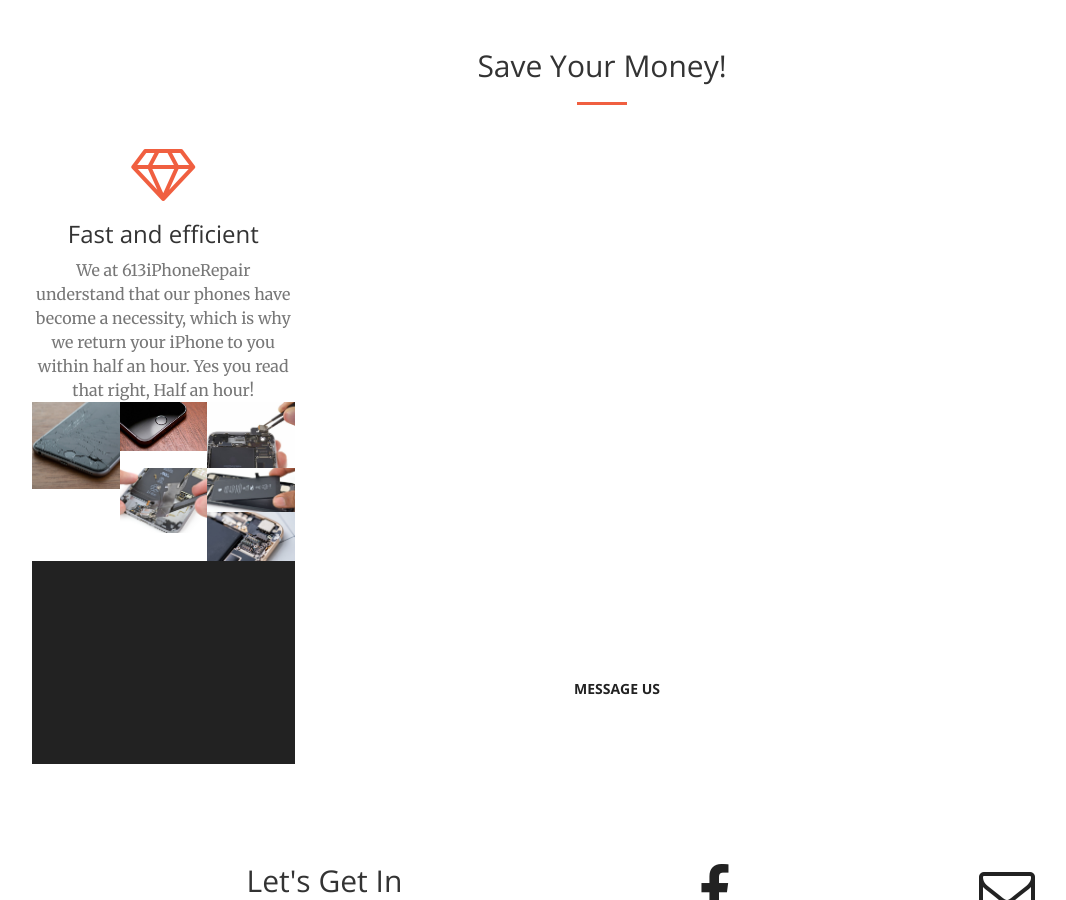
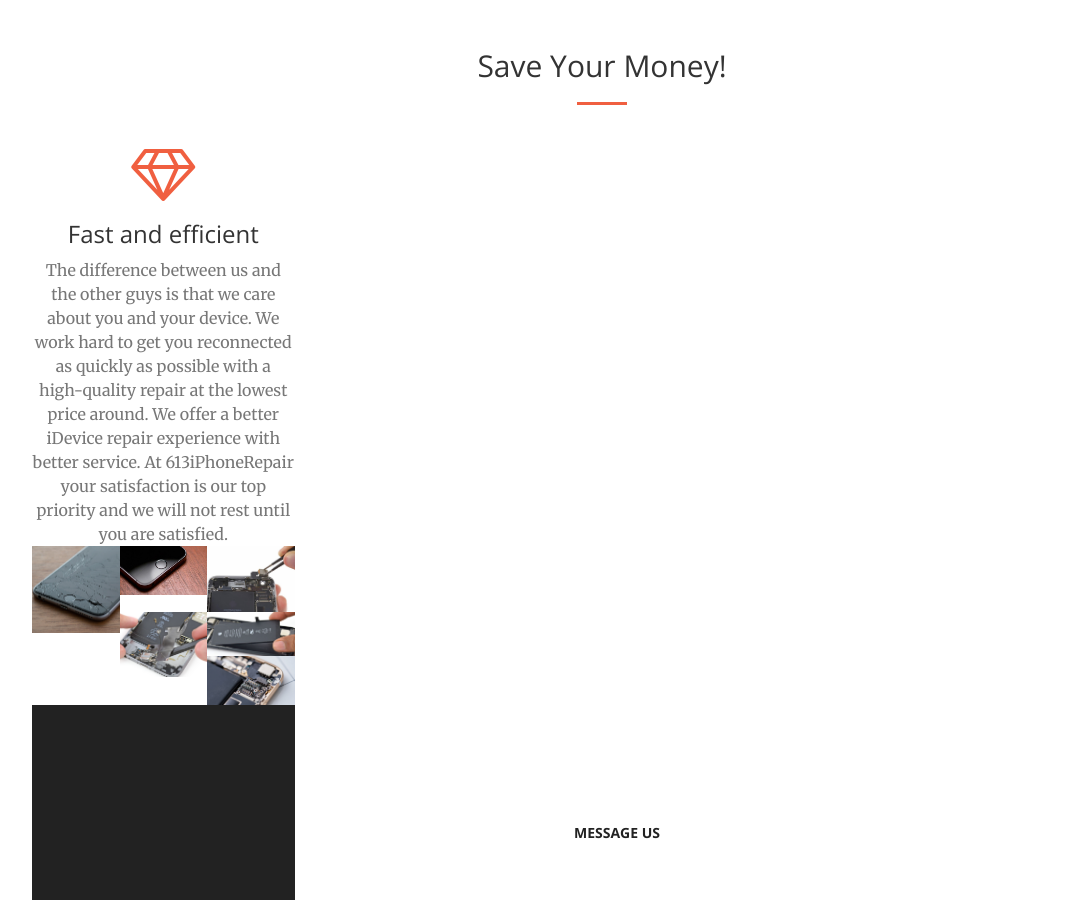
Before and after one commit to SuhaibElkomy/613iphonerepair, a Jekyll site: the page built from index.html, in a window 1280 px wide and 900 px high, scrolled down 1873 px. Shown: the whole window, without its empty margins (38-1104 px from the left). Built offline with Jekyll 4.4.1, drawn with Linux system fonts in a browser that asks for light colours.

Commit message:
Update WalletFriendly.html

```diff
--- a/_includes/WalletFriendly.html
+++ b/_includes/WalletFriendly.html
@@ -13,5 +13,5 @@
                 <div class="service-box">
                     <i class="fa fa-4x fa-diamond wow bounceIn text-primary"></i>
                     <h3>Fast and efficient</h3>
-                    <p class="text-muted">We at 613iPhoneRepair understand that our phones have become a necessity, which is why we return your iPhone to you within half an hour. Yes you read that right, Half an hour!</p>
+                    <p class="text-muted">The difference between us and the other guys is that we care about you and your device. We work hard to get you reconnected as quickly as possible with a high-quality repair at the lowest price around. We offer a better iDevice repair experience with better service. At 613iPhoneRepair your satisfaction is our top priority and we will not rest until you are satisfied.</p>
                 </div>
```
